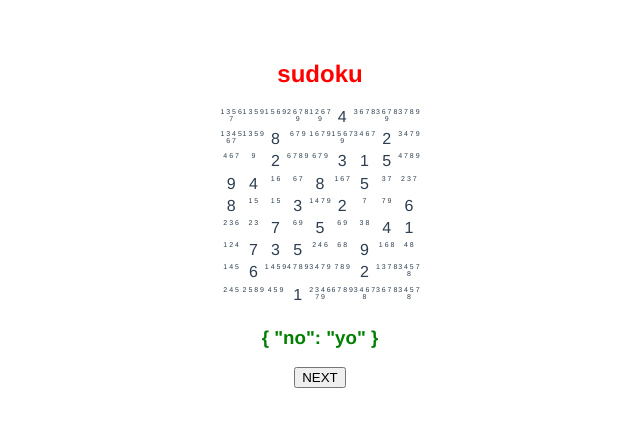
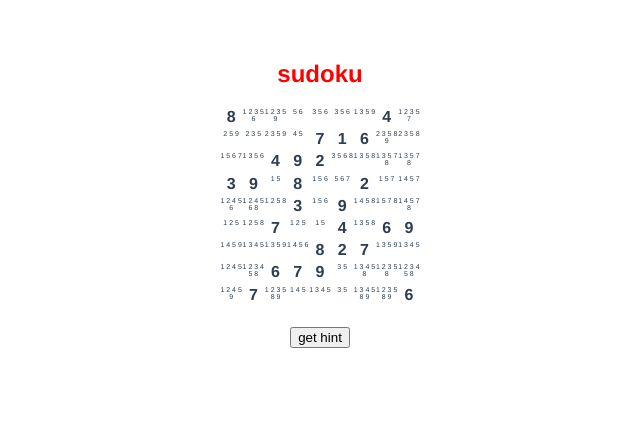
Before and after one commit to andywildridge/vuedoku, a Vue app: page / in a window 1280 px wide. Shown: the top 426 px of the page, without its empty margins (320-960 px from the left). Built offline with nearby package versions, Linux system fonts and the light colour scheme.

Commit message:
added hinting

```diff
--- a/src/App.vue
+++ b/src/App.vue
@@ -1,7 +1,12 @@
 <template>
   <div>
-    <Grid title="sudoku" :gridVals="gridCandidates" :hint="hintOutput" :highlights="highlights"/>
-    <button v-on:click="action">NEXT</button>
+    <Grid
+      title="sudoku"
+      :gridVals="gridCandidates"
+      :hint="hintOutput"
+      :highlights="highlights"
+    />
+    <button v-on:click="action">get hint</button>
   </div>
 </template>
 
@@ -12,18 +17,25 @@ import convertToGrid from "./utilities/convertToGrid";
 import solver from "./modules/solver";
 
 let initialGrid = convertToGrid(gridDefn);
-let { getGridCandidates, hint, setSquare, getGrid, deleteCandidate } = solver(initialGrid);
+let { getGridCandidates, hint, setSquare, getGrid, deleteCandidate } = solver(
+  initialGrid
+);
 
 let grid = getGrid();
 let gridCandidates = getGridCandidates();
-let nextHint = hint();
+let nextHint;
 
 function displayData(grid) {
+  let highlights = nextHint?.highlights || {};
   return grid.map((i, idx) => {
     if (i > 0) {
-      return { val: i, type: "original" };
+      return { val: i, type: "original", highlight: highlights[idx] };
     } else {
-      return { val: [...gridCandidates.get(idx)].join(" "), type: "possibles" };
+      return {
+        val: [...gridCandidates.get(idx)].join(" "),
+        type: "possibles",
+        highlight: highlights[idx]
+      };
     }
   });
 }
@@ -35,8 +47,8 @@ export default {
   },
   data() {
     return {
-      gridCandidates: displayData(grid),
-      hintOutput: { no: "yo" }
+      gridCandidates: displayData(grid)
+      // hintOutput: hint(),
     };
   },
   computed() {
@@ -44,21 +56,47 @@ export default {
       gridCandidates2: displayData(grid)
     };
   },
+  created() {
+    console.log("created");
+    // nextHint = hint();
+    this.showHint(nextHint);
+  },
   methods: {
+    showHint: function(nextHint) {
+      console.log("show", nextHint);
+    },
     action: function() {
-      if(nextHint.type === 'gridSingle' || nextHint.type === 'rcbSingle') {
-        setSquare(nextHint.index, nextHint.number);
-      }else if(nextHint.type === 'candidateLine') {
-        nextHint.toDelete.forEach(idx => deleteCandidate(idx, nextHint.number));
+      if (nextHint) {
+        if (nextHint.type === "gridSingle" || nextHint.type === "rcbSingle") {
+          setSquare(nextHint.index, nextHint.number);
+        } else if (nextHint.type === "candidateLine") {
+          nextHint.toDelete.forEach(idx =>
+            deleteCandidate(idx, nextHint.number)
+          );
+        } else if (nextHint.type === "blocks") {
+          console.log(nextHint);
+          nextHint.canDeleteFrom.forEach(idx => {
+            nextHint.blockNumbers.forEach(number => {
+              deleteCandidate(idx, number);
+            });
+          });
+          nextHint.canDeleteFromX.forEach(idx => {
+            [1, 2, 3, 4, 5, 6, 7, 8, 9].forEach(number => {
+              if (!nextHint.blockNumbers.includes(number)) {
+                deleteCandidate(idx, number);
+              }
+            });
+          });
+        }
+        grid = getGrid();
+        gridCandidates = getGridCandidates();
       }
-      grid = getGrid();
-      gridCandidates = getGridCandidates();
       nextHint = hint();
-      const { number, index } = nextHint;
-      if (number) {
+      const { index } = nextHint;
+      if (nextHint.type) {
         this.hintOutput = nextHint;
         this.highlights = index;
-      }else{
+      } else {
         this.hintOutput = "no next";
       }
       this.gridCandidates = [...displayData(grid)];
--- a/src/assets/gridDefn.js
+++ b/src/assets/gridDefn.js
@@ -12,4 +12,32 @@ let sudokuStr = `
 			000 100 000
 		`;
 
+sudokuStr = `
+			000 006 800
+			000 280 005
+			003 500 290
+
+			071 402 300
+			040 000 001
+			200 600 400
+
+			902 701 000
+			004 000 000
+			080 020 003
+		`;
+
+	sudokuStr = `
+			800 000 040
+			000 071 600
+			004 920 000
+
+			390 800 200
+			000 309 000
+			007 004 069
+
+			000 082 700
+			006 790 000
+			070 000 006
+		`;
+
 export default sudokuStr;
--- a/src/components/Grid.vue
+++ b/src/components/Grid.vue
@@ -6,14 +6,15 @@
         class="square"
         v-for="(square, index) in gridData"
         :key="index"
-        :class="square.type"
+        :class="{[square.type]: true, [square.highlight]: square.highlight}"
         :gridSingle="square.gridSingle"
         :collectionSingle="square.collectionSingle"
       >
         {{ square.val }}
       </div>
     </div>
-    <h3>{{ hint }}</h3>
+    <h3>{{ hint?.message }}</h3>
+    <!--<h5>{{ hint }}</h5>-->
   </div>
 </template>
 
@@ -23,17 +24,30 @@ export default {
   props: {
     title: String,
     gridVals: Array,
-    hint: String
+    hint: Object
   },
   data() {
     return {
       gridData: this.gridVals,
+      highlights: {},
     };
   },
   watch: {
-    gridVals: function () {
-      console.log("gv");
-      this.gridData = this.gridVals;
+    gridVals: function() {
+      console.log(this.highlights);
+      this.gridData = this.gridVals.map((square)=>{
+        // console.log(square, idx);
+        return {
+          ...square,
+        }
+      });
+      console.log(this.gridData);
+    },
+    hint: function() {
+      console.log("hint change");
+      this.highlights = {
+        target: this.hint.index
+      }
     }
   }
 };
@@ -61,9 +75,22 @@ h3 {
 .square {
   background: white;
 }
+.square.original {
+  font-weight: bold;
+}
 .square.possibles {
   font-size: 7px;
 }
+.square.target {
+  background: green;
+}
+.square.not {
+  background: yellow;
+}
+.square.number { background: pink; }
+.square.blockingNumber { background: pink; }
+
+
 .square[gridSingle] {
   background: yellow;
 }
--- a/src/modules/arrayUtils.js
+++ b/src/modules/arrayUtils.js
@@ -2,4 +2,8 @@ const removeArrayElements = (params) => params.baseArray.filter((i) => !params.e
 
 const unionArrays = (...args) => [...new Set(args.flat())];
 
-export { removeArrayElements, unionArrays };
+const intersectSets = (a, b) => {
+  return new Set([...a].filter(x => b.has(x)));
+};
+
+export { removeArrayElements, unionArrays, intersectSets };
--- /dev/null
+++ b/src/modules/findDeletableFromBlocks.js
@@ -0,0 +1,68 @@
+export { findDeletableFromBlocks };
+import typeConvert from "./typeConvert";
+import { intersectSets } from "./arrayUtils";
+
+function findDeletableFromBlocks(blocks, gridCandidates) {
+  //console.log(blocks, gridCandidates);
+  let results = [];
+  blocks.forEach((i) => {
+    let result = checkBlock(i, gridCandidates);
+    if (result.canDeleteFrom.length || result.canDeleteFromX.length) {
+      results.push(result);
+    }
+  });
+  return results;
+}
+
+function checkBlock(block, gridCandidates) {
+  //console.log(block);
+  let type = typeConvert(block.type);
+  let idxInfo = gridCandidates.gridReference({
+    [type]: block.index,
+    index: block.pairs[0].permutation[0],
+  });
+  let blockedIdxs = block.pairs[0].permutation.map((square) => {
+    return gridCandidates.gridReference({
+      [type]: block.index,
+      index: square,
+    }).gridIndex;
+  });
+  let related = idxInfo[type].collection.filter((i) => {
+    return !blockedIdxs.includes(i);
+  });
+  let relatedX = idxInfo[type].collection.filter((i) => {
+    return blockedIdxs.includes(i);
+  });
+  let blockNumbers = new Set(block.pairs[0].canContain);
+  let canDeleteFrom = related.filter((i) => {
+    const candidates = gridCandidates.gridCandidates.get(i);
+    if (!candidates) {
+      return false;
+    }
+    /*console.log(
+      candidates,
+      blockNumbers,
+      intersectSets(candidates, blockNumbers)
+    );*/
+    return intersectSets(candidates, blockNumbers).size > 0;
+  });
+  //console.log("X");
+  let canDeleteFromX = relatedX.filter((i) => {
+    const candidates = gridCandidates.gridCandidates.get(i);
+    if (!candidates) {
+      return false;
+    }
+    //console.log(candidates, blockNumbers);
+    return [...candidates].some((i) => {
+      return !blockNumbers.has(i);
+    });
+  });
+  return {
+    blockType: type,
+    type: "deleteableFromBlocks",
+    canDeleteFrom,
+    canDeleteFromX,
+    blockedIdxs,
+    blockNumbers: [...blockNumbers],
+  };
+}
--- a/src/modules/getHint.js
+++ b/src/modules/getHint.js
@@ -6,9 +6,13 @@ import { scanCollections } from "./scanCollections.js";
 import { findCandidateLines } from "./findCandidateLines.js";
 import { findDeletableFromCandidateLines } from "./findDeletableFromCandidateLines.js";
 import { findBlocks } from "./findBlocks.js";
+import { findDeletableFromBlocks } from "./findDeletableFromBlocks.js";
+import typeConvert from "./typeConvert";
+import { sameCol, sameRow, sameBox } from './same';
 
-function getHint(rowColBoxCandidates, gridCandidates) {
+function getHint(rowColBoxCandidates, gridCandidates, grid) {
   // keepers
+  console.log("this", rowColBoxCandidates);
   const singles = scanCollections(rowColBoxCandidates, getSingleCandidates);
   const gridSingles = findGridSingles(gridCandidates.gridCandidates);
 
@@ -16,38 +20,70 @@ function getHint(rowColBoxCandidates, gridCandidates) {
   const candy = scanCollections(rowColBoxCandidates, findCandidateLines);
   const deletable = findDeletableFromCandidateLines(candy, gridCandidates);
   const blocks = findBlocks(rowColBoxCandidates, gridCandidates);
+  const deletableFromBlocks = findDeletableFromBlocks(blocks, gridCandidates);
 
-  console.log(gridSingles, singles, deletable, blocks);
+  console.log(
+    gridSingles,
+    singles,
+    deletable,
+    deletableFromBlocks,
+    blocks,
+    gridCandidates.gridCandidates
+  );
 
   if (gridSingles.length) {
-    return { ...gridSingles[0], type: 'gridSingle' };
+    const index = gridSingles[0].index;
+    const highlights = { [index]: "target" }
+    gridCandidates.gridReference({ index }).related.forEach(i=>{
+      if(grid[i]>0) { highlights[i] = "blockingNumber" }
+    });
+    let message = `${gridSingles[0].number} can only fit here as all other numbers already appear in the same row, column or box`;
+    return { ...gridSingles[0], type: "gridSingle", highlights, message };
   } else if (singles.length) {
-    let type = singles[0].result[0].type;
-    if (type === "rows") {
-      type = "row";
-    }
-    if (type === "cols") {
-      type = "col";
-    }
-    if (type === "boxes") {
-      type = "box";
-    }
-    return {
-      number: singles[0].number,
-      index: gridCandidates.gridReference({
+    let type = typeConvert(singles[0].result[0].type);
+    const index = gridCandidates.gridReference({
         [type]: singles[0].result[0].index,
         index: singles[0].result[0].candidateList,
-      }).gridIndex,
-      type: 'rcbSingle'
+      }).gridIndex;
+    const highlights = { [index]: "target" };
+    let nots = gridCandidates.gridReference({ index })[type].collection;
+    nots = nots.filter(i=> i !== index && gridCandidates.gridCandidates.get(i));
+    nots.forEach(i => {
+        highlights[i] = "not";
+        //why nots?
+    });
+    const number = singles[0].number;
+    grid.forEach((i, idx) => {
+      if(i === number) {
+        if(nots.some(j=>{
+          return sameRow(idx, j) || sameCol(idx, j) || sameBox(idx, j)
+        })){
+          highlights[idx] = "number";
+        }
+      }
+    });
+    let message = `${number} can only fit here as its the only place it goes in this ${type}`;
+
+    return {
+      number,
+      index,
+      typeO: type,
+      type: "rcbSingle",
+      highlights,
+      message,
     };
   } else if (deletable.length) {
+    // console.log(deletable);
     return {
-        ...deletable[0], type: 'candidateLine',
+      ...deletable[0],
+      type: "candidateLine",
+    };
+  } else if (deletableFromBlocks.length) {
+    return {
+      ...deletableFromBlocks[0],
+      type: "blocks",
     };
   } else {
-    return {
-      number: undefined,
-      index: undefined,
-    };
+    return {};
   }
 }
--- a/src/modules/gridIndex.js
+++ b/src/modules/gridIndex.js
@@ -1,3 +1,5 @@
+import { unionArrays } from './arrayUtils'
+
 // calc and cache
 const gridIndexUtil = () => {
 	//0-8 index of start/floor of row, col box
@@ -60,24 +62,30 @@ const gridIndexUtil = () => {
 					console.log(gridIndex, 'cacheBox')
 					collectionCache.box[floors.box] = getBoxIndecies(floors.box);
 				}
-				indexInfo = {  // replace with map
+				indexInfo = {
+          // replace with map
           gridIndex,
           row: {
             index: floors.row,
             position: floors.col,
-						collection: collectionCache.row[floors.row]
+            collection: collectionCache.row[floors.row],
           },
           col: {
             index: floors.col,
             position: floors.row,
-						collection: collectionCache.col[floors.col]
+            collection: collectionCache.col[floors.col],
           },
           box: {
             index: floors.box,
             position: getBoxPosition(gridIndex),
-						collection: collectionCache.box[floors.box]
-					}
-				}
+            collection: collectionCache.box[floors.box],
+          },
+          related: unionArrays(
+            collectionCache.row[floors.row],
+            collectionCache.col[floors.col],
+            collectionCache.box[floors.box],
+          ),
+        };
 				indexCache.set(gridIndex, indexInfo);
 			}
 			//console.log('calcDuration: ', performance.now() - now);
--- /dev/null
+++ b/src/modules/same.js
@@ -0,0 +1,16 @@
+function sameRow(a, b) {
+  return Math.floor(a / 9) === Math.floor(b / 9);
+}
+
+function sameCol(a, b) {
+  return a % 9 === b % 9;
+}
+
+function sameBox(a, b) {
+  return (
+    Math.floor(a / 27) === Math.floor(b / 27) &&
+    Math.floor((a % 9) / 3) === Math.floor((b % 9) / 3)
+  );
+}
+
+export { sameRow, sameCol, sameBox };
--- a/src/modules/scanCollections.js
+++ b/src/modules/scanCollections.js
@@ -23,7 +23,7 @@ function iterateCollections(collection, type, action){
     let results = [];
     collection.forEach((candidates, index) => {
         let candidateList = action(candidates, type);
-        if(candidateList){
+        if(typeof candidateList === "number"){
             results.push({ index, candidateList, type });
         }
     });
--- a/src/modules/solver.js
+++ b/src/modules/solver.js
@@ -7,9 +7,10 @@ const solver = (grid) => {
   let gridCandidates = findGridCandidates(grid);
 
   function analyse() {
-    console.log("solver", gridCandidates);
+    //console.log("solver", gridCandidates);
     console.time("Time this");
     let rowColBoxCandidates = findRowColBoxCandidates(gridCandidates);
+    //console.log("rcb", rowColBoxCandidates);
     console.timeEnd("Time this");
     return {
       rowColBoxCandidates,
@@ -19,12 +20,13 @@ const solver = (grid) => {
   let { rowColBoxCandidates } = analyse();
 
   function hint() {
-    return getHint(rowColBoxCandidates, gridCandidates);
+    ({ rowColBoxCandidates } = analyse());
+    return getHint(rowColBoxCandidates, gridCandidates, grid);
   }
 
   function setSquare(index, number) {
     grid[index] = number;
-    console.log(grid);
+    // console.log(grid);
     gridCandidates.gridCandidates.delete(index);
 
     const gridInfo = gridCandidates.gridReference({ index });
--- /dev/null
+++ b/src/modules/typeConvert.js
@@ -0,0 +1,13 @@
+export default typeConvert;
+
+function typeConvert(type) {
+  if (type === "rows") {
+    return "row";
+  }
+  if (type === "cols") {
+    return "col";
+  }
+  if (type === "boxes") {
+    return "box";
+  }
+}
```
Also changed, not shown: src/modules/findBlocks.js (+12 -5 lines). Lines whose indentation alone changed are shown as unchanged.
